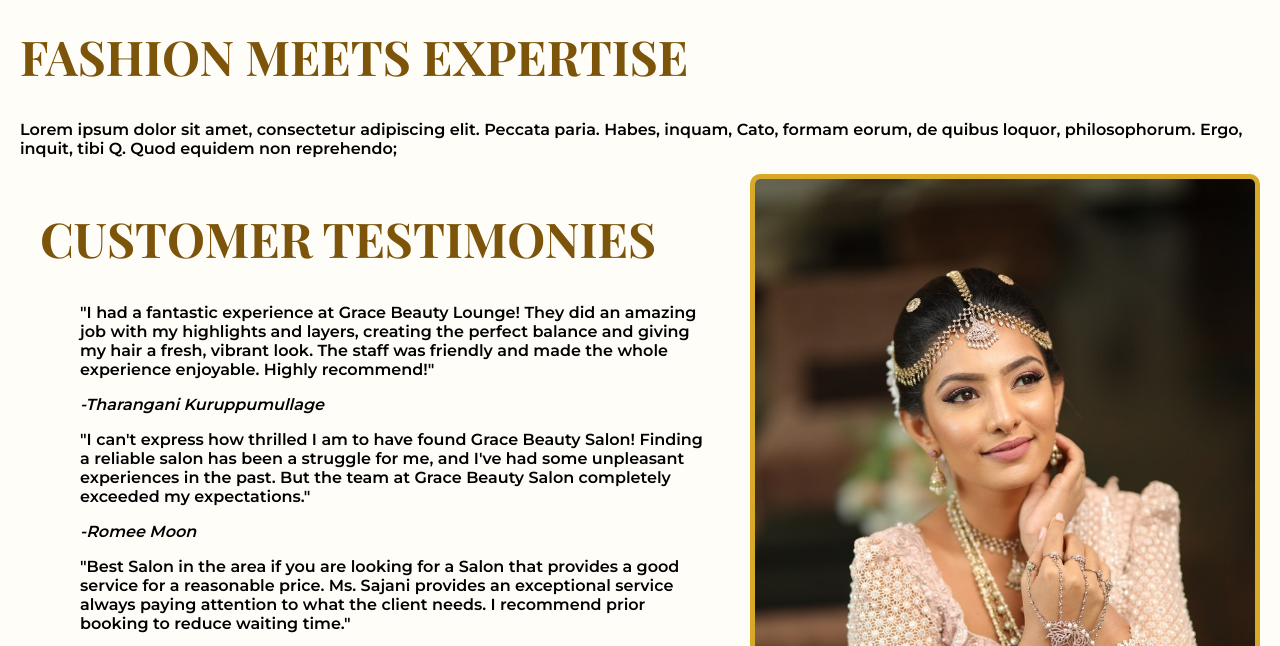
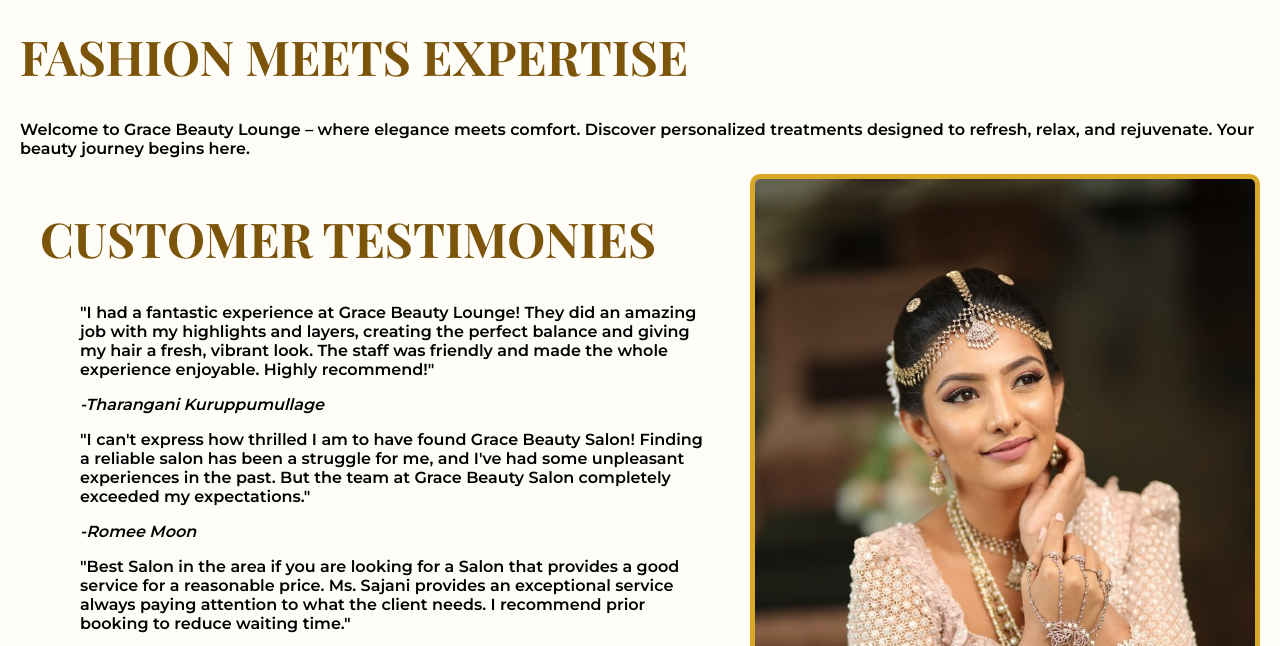
Before and after one commit to chamodyad/GRACE-BEAUTY-LOUNGE, a plain HTML site: page index.html in a window 1280 px wide. Shown: the part 152-798 px from the top of the page. Drawn offline with nearby package versions, Linux system fonts and the light colour scheme.

Commit message:
index.html

```diff
--- a/index.html
+++ b/index.html
@@ -31,8 +31,7 @@
 <div class="wrapper">
 <h1><b>FASHION MEETS EXPERTISE</b></h1>
 
-<p>Lorem ipsum dolor sit amet, consectetur adipiscing elit. Peccata paria. Habes, inquam, Cato, formam eorum, de quibus loquor, philosophorum. Ergo, inquit, tibi Q. Quod equidem non reprehendo;
-    </p>
+<p>Welcome to Grace Beauty Lounge – where elegance meets comfort. Discover personalized treatments designed to refresh, relax, and rejuvenate. Your beauty journey begins here.    </p>
     <div class="flex-container">
     <div class="content">
         <h1>CUSTOMER TESTIMONIES</h1>
```
